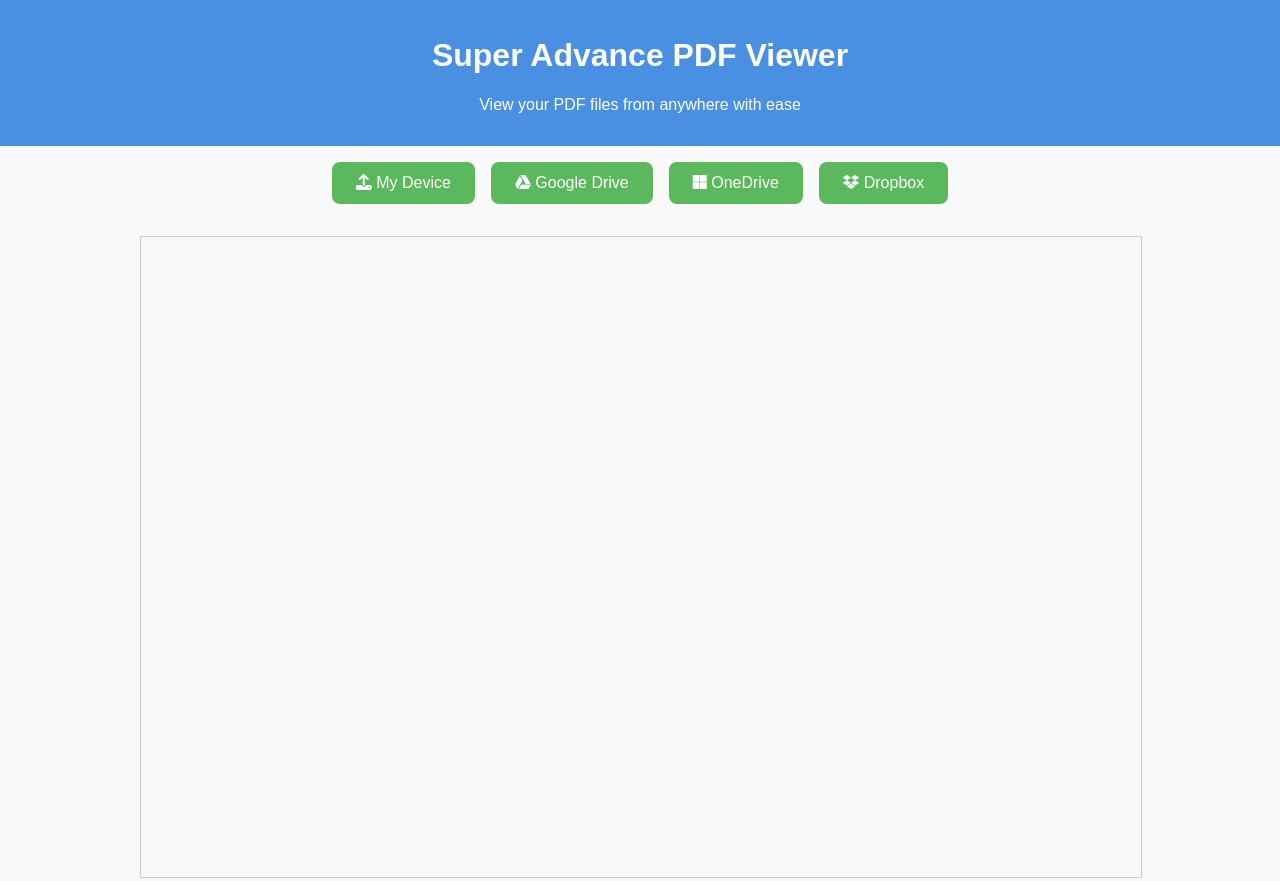
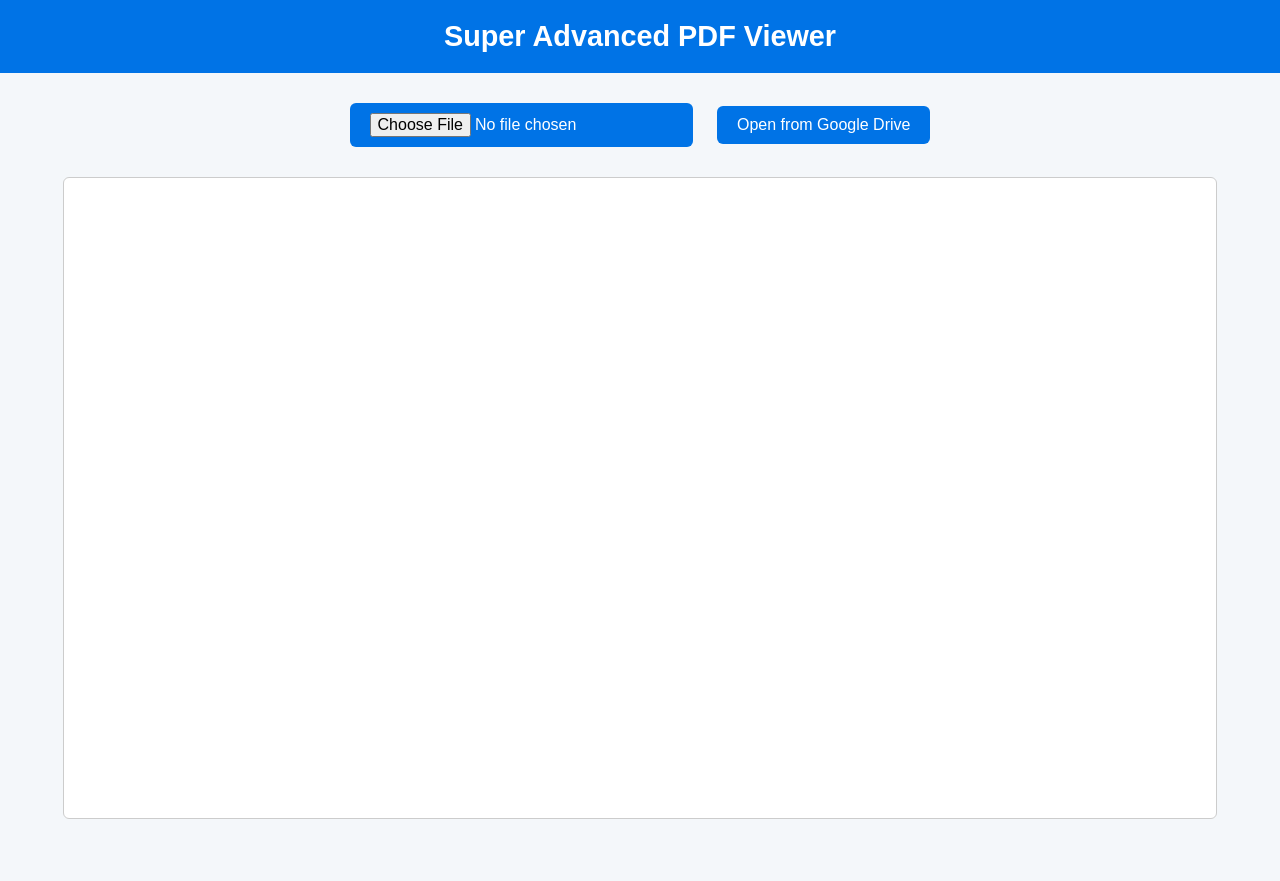
Before and after one commit to shuva9749/Pdf-Opener, a plain HTML site: page index.html in a window 1280 px wide. After the commit the page ends 839 px from the top, so only its background shows below. Drawn offline with Linux system fonts and the light colour scheme.

Commit message:
Update index.html

```diff
--- a/index.html
+++ b/index.html
@@ -1,86 +1,82 @@
-<!DOCTYPE html><html lang="en">
+<!DOCTYPE html>
+<html lang="en">
 <head>
   <meta charset="UTF-8" />
   <meta name="viewport" content="width=device-width, initial-scale=1.0" />
-  <meta name="description" content="Super Advance PDF Viewer with support for Google Drive, OneDrive, Dropbox, and local file uploads. SEO-optimized and AdSense-ready." />
-  <title>Super Advance PDF Viewer</title>
-  <link rel="stylesheet" href="https://cdnjs.cloudflare.com/ajax/libs/font-awesome/6.4.0/css/all.min.css" />
+  <meta name="description" content="View PDF files from My Device or Google Drive in a beautiful viewer. SEO optimized with Google AdSense support." />
+  <meta name="keywords" content="PDF viewer, open PDF online, Google Drive PDF viewer, file viewer" />
+  <meta name="author" content="Shuva9749" />
+  <title>Super Advanced PDF Viewer</title>
+
+  <!-- Google API -->
+  <script type="text/javascript" src="https://apis.google.com/js/api.js"></script>
+
+  <!-- Styling -->
   <style>
     body {
       font-family: Arial, sans-serif;
-      background: #f9f9f9;
+      background: #f4f7fa;
       margin: 0;
       padding: 0;
     }
+
     header {
-      background: #4a90e2;
+      background-color: #0073e6;
       color: white;
-      padding: 1rem;
+      padding: 20px;
       text-align: center;
+      font-size: 1.8rem;
+      font-weight: bold;
     }
-    main {
-      max-width: 1000px;
-      margin: auto;
-      padding: 1rem;
+
+    .container {
+      text-align: center;
+      margin: 20px;
     }
-    .upload-buttons {
-      display: flex;
-      flex-wrap: wrap;
-      gap: 1rem;
-      justify-content: center;
-      margin-bottom: 1rem;
+
+    button, input[type="file"] {
+      margin: 10px;
+      padding: 10px 20px;
+      border: none;
+      border-radius: 6px;
+      font-size: 1rem;
+      background-color: #0073e6;
+      color: white;
+      cursor: pointer;
     }
-    .upload-buttons button {
-      padding: 0.75rem 1.5rem;
-      font-size: 1rem;
-      border: none;
-      border-radius: 8px;
-      cursor: pointer;
-      background-color: #5cb85c;
-      color: white;
-      transition: background-color 0.3s;
+
+    iframe {
+      width: 90%;
+      height: 80vh;
+      display: block;
+      margin: 0 auto;
+      border: 1px solid #ccc;
+      border-radius: 6px;
+      background: white;
     }
-    .upload-buttons button:hover {
-      background-color: #4cae4c;
-    }
-    iframe {
-      width: 100%;
-      height: 80vh;
-      border: 1px solid #ccc;
-    }
+
     .ads {
-      margin: 2rem 0;
       text-align: center;
+      margin: 20px 0;
     }
   </style>
-  <!-- Google AdSense Script -->
-  <script async src="https://pagead2.googlesyndication.com/pagead/js/adsbygoogle.js"></script>
 </head>
 <body>
-  <header>
-    <h1>Super Advance PDF Viewer</h1>
-    <p>View your PDF files from anywhere with ease</p>
-  </header>
-  <main>
-    <div class="upload-buttons">
-      <input type="file" id="pdfInput" accept="application/pdf" hidden />
-      <button onclick="document.getElementById('pdfInput').click()">
-        <i class="fas fa-upload"></i> My Device
-      </button>
-      <button onclick="handleGoogleDrive()">
-        <i class="fab fa-google-drive"></i> Google Drive
-      </button>
-      <button onclick="handleOneDrive()">
-        <i class="fab fa-microsoft"></i> OneDrive
-      </button>
-      <button onclick="handleDropbox()">
-        <i class="fab fa-dropbox"></i> Dropbox
-      </button>
-    </div><!-- Ad Section -->
+  <header>Super Advanced PDF Viewer</header>
+
+  <div class="container">
+    <input type="file" id="pdfInput" accept="application/pdf" />
+    <button onclick="loadPicker()">Open from Google Drive</button>
+  </div>
+
+  <iframe id="pdfViewer" src=""></iframe>
+
   <div class="ads">
+    <!-- Google AdSense -->
+    <script async src="https://pagead2.googlesyndication.com/pagead/js/adsbygoogle.js"></script>
     <ins class="adsbygoogle"
          style="display:block"
-    data-ad-client="ca-pub-XXXXXXXXXXXXXXXX"
+         data-ad-client="ca-pub-XXXXXXXXXXXXXXX"
          data-ad-slot="1234567890"
          data-ad-format="auto"
          data-full-width-responsive="true"></ins>
@@ -89,41 +85,39 @@
     </script>
   </div>
 
-<iframe id="pdfViewer" src="" frameborder="0"></iframe>
-
-  </main>  <!-- Google APIs -->  <script src="https://apis.google.com/js/api.js"></script>  <script src="https://apis.google.com/js/client.js?onload=initPicker"></script>  <script>
-    const pdfViewer = document.getElementById('pdfViewer');
-
+  <script>
+    // My Device PDF Load
     document.getElementById('pdfInput').addEventListener('change', (e) => {
       const file = e.target.files[0];
       if (file && file.type === 'application/pdf') {
         const fileURL = URL.createObjectURL(file);
-        pdfViewer.src = fileURL;
+        document.getElementById('pdfViewer').src = fileURL;
+      } else {
+        alert("Please upload a valid PDF file.");
       }
     });
 
+    // Google Picker
     let oauthToken;
 
-    function initPicker() {
-      gapi.load('auth', {'callback': onAuthApiLoad});
+    function loadPicker() {
+      gapi.load('auth', { 'callback': onAuthApiLoad });
       gapi.load('picker');
     }
 
     function onAuthApiLoad() {
-      gapi.auth.authorize(
-        {
-          'client_id': '705204588232-3m2bivi6c0nd41lgpe7j34abim8s0gta.apps.googleusercontent.com',
-          'scope': ['https://www.googleapis.com/auth/drive.readonly'],
-          'immediate': false
-        },
-        handleAuthResult);
-    }
-
-    function handleAuthResult(authResult) {
+      gapi.auth.authorize({
+        client_id: '705204588232-3m2bivi6c0nd41lgpe7j34abim8s0gta.apps.googleusercontent.com',
+        scope: ['https://www.googleapis.com/auth/drive.readonly'],
+        immediate: false
+      }, function (authResult) {
         if (authResult && !authResult.error) {
           oauthToken = authResult.access_token;
           createPicker();
+        } else {
+          alert("Google authorization failed.");
         }
+      });
     }
 
     function createPicker() {
@@ -141,21 +135,10 @@
     function pickerCallback(data) {
       if (data.action === google.picker.Action.PICKED) {
         const fileId = data.docs[0].id;
-        const url = `https://drive.google.com/file/d/${fileId}/preview`;
-        pdfViewer.src = url;
+        const viewerUrl = `https://drive.google.com/uc?export=preview&id=${fileId}`;
+        document.getElementById('pdfViewer').src = viewerUrl;
       }
     }
-
-    function handleGoogleDrive() {
-      initPicker();
-    }
-
-    function handleOneDrive() {
-      alert('OneDrive integration will be implemented soon.');
-    }
-
-    function handleDropbox() {
-      alert('Dropbox integration will be implemented soon.');
-    }
-  </script></body>
+  </script>
+</body>
 </html>
```
Lines whose indentation alone changed are shown as unchanged.
